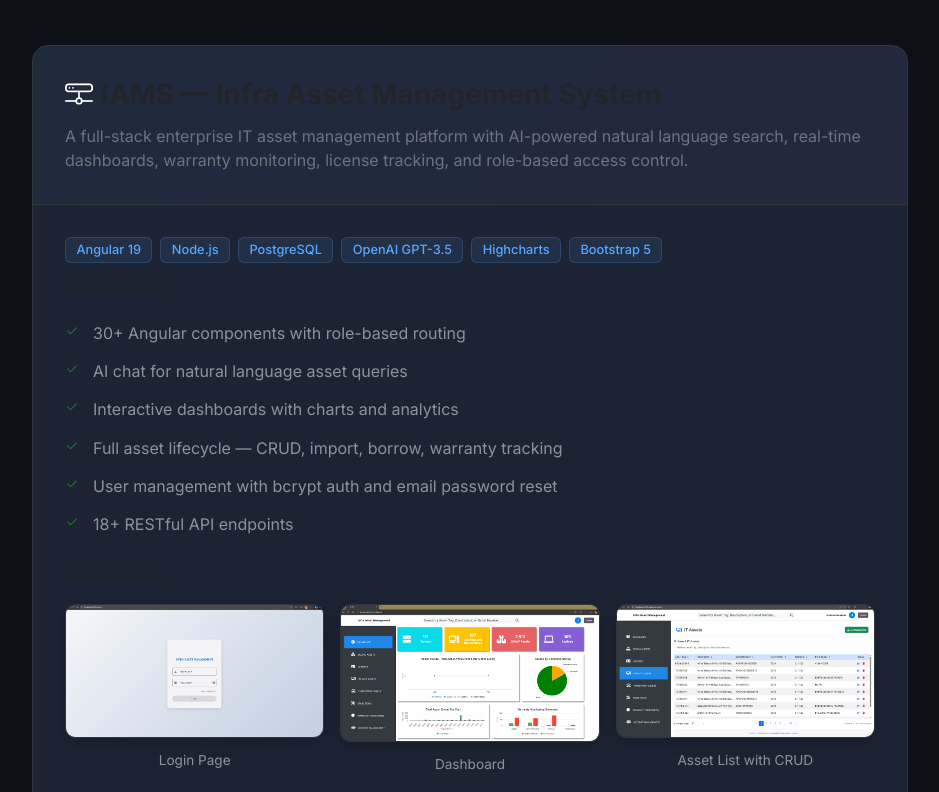
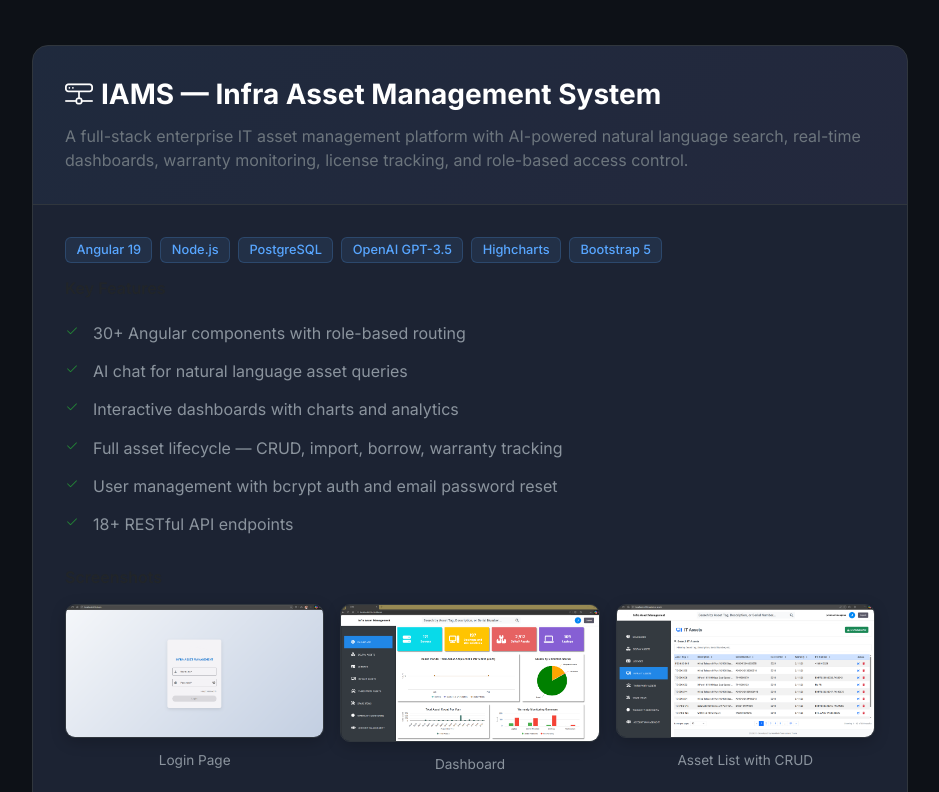
Before and after one commit to JohnMangana12/JohnMangana12.github.io, a plain HTML site: page index.html in a window 1280 px wide. Shown: the part 1915-2707 px from the top of the page, without its empty margins (170-1109 px from the left). Drawn offline with nearby package versions, Linux system fonts and the light colour scheme.

Commit message:
Set project title color to white

```diff
--- a/index.html
+++ b/index.html
@@ -480,7 +480,7 @@
       </div>
       <div class="card card-project fade-up">
         <div class="project-header">
-          <h3><i class="bi bi-hdd-network me-2" style="color: white;"></i>IAMS — Infra Asset Management System</h3>
+          <h3 style="color: white;"><i class="bi bi-hdd-network me-2" style="color: white;"></i>IAMS — Infra Asset Management System</h3>
           <p class="text-secondary mb-0">
             A full-stack enterprise IT asset management platform with AI-powered natural language search,
             real-time dashboards, warranty monitoring, license tracking, and role-based access control.
```
